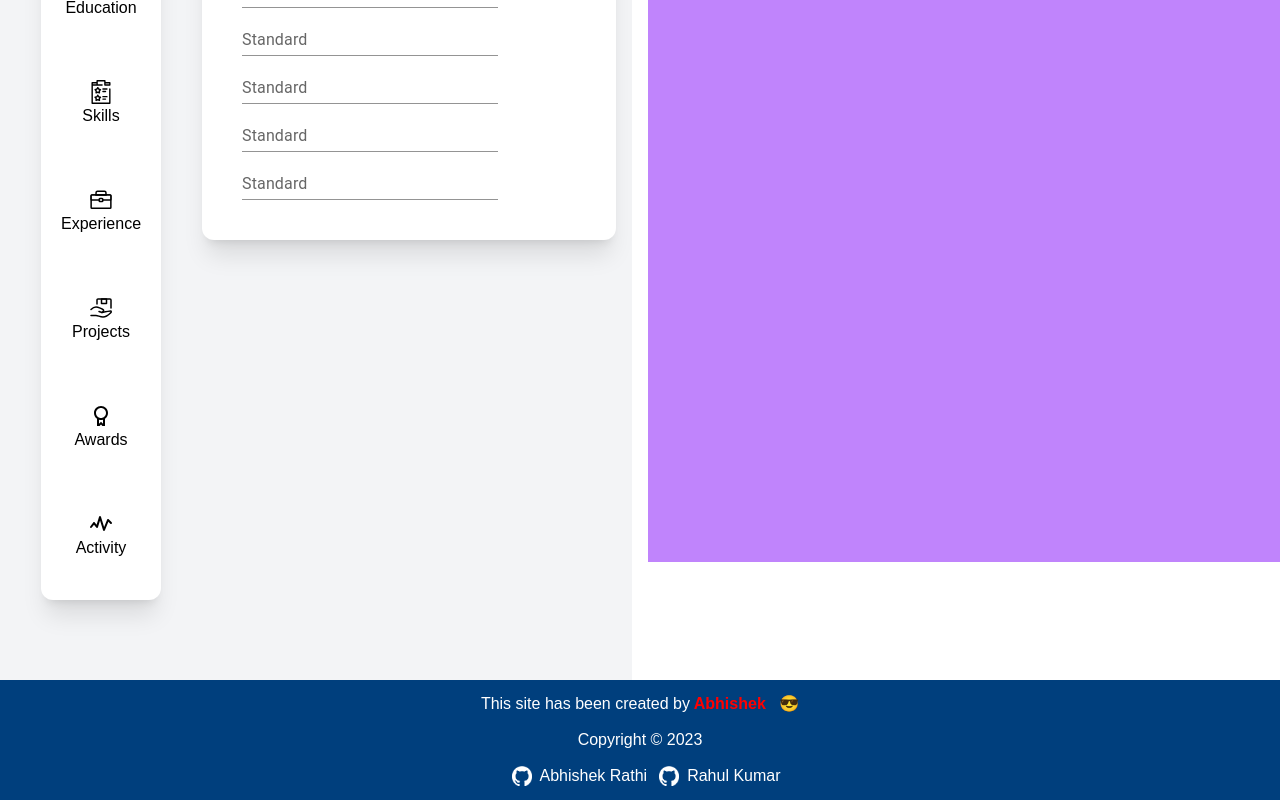
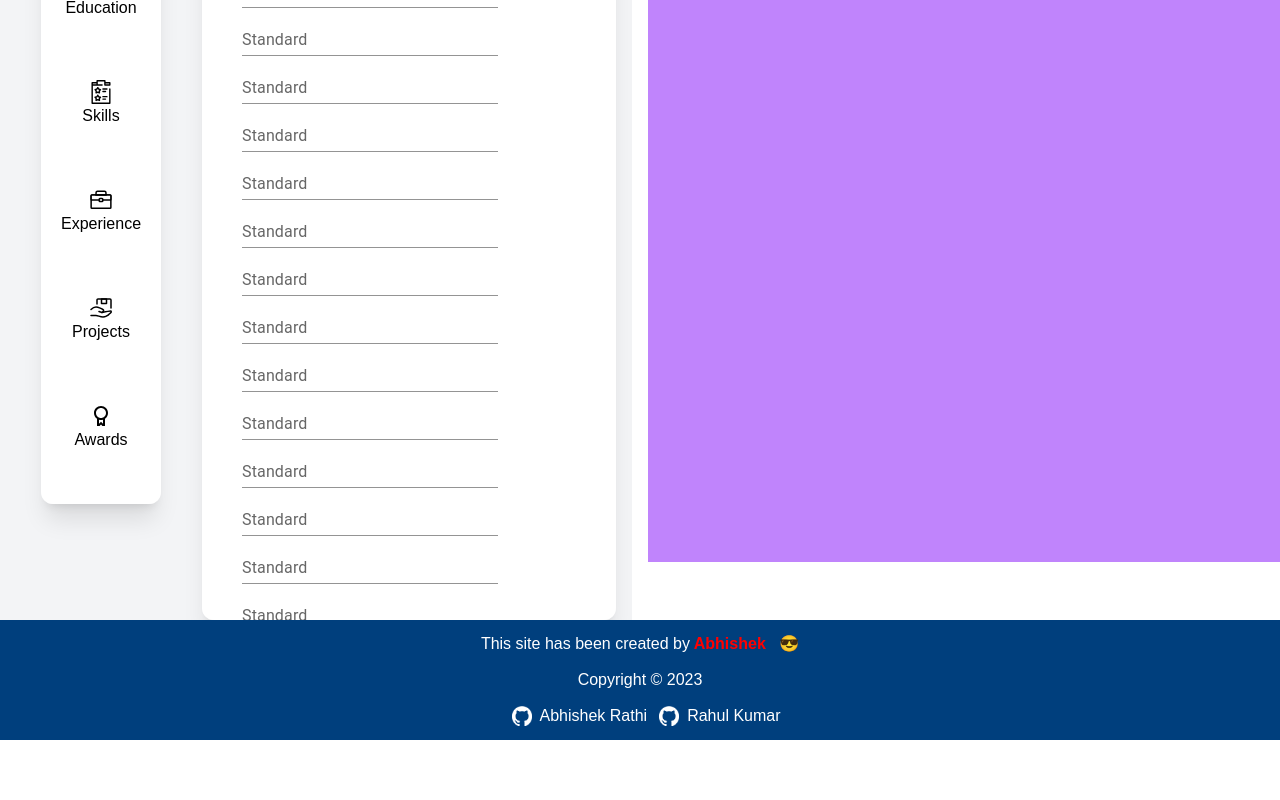
Before and after one commit to abhishekrathi16/resume-builder, a Next.js app: page /builder in a window 1280 px wide. Shown: the part 302-1102 px from the top of the page. After the commit the page ends 1042 px from the top, so only its background shows below. Built offline with nearby package versions, Linux system fonts and the light colour scheme.

Commit message:
styling issues fix

```diff
--- a/components/modules/builder/editor/components/FormSection.tsx
+++ b/components/modules/builder/editor/components/FormSection.tsx
@@ -48,7 +48,7 @@ interface Id {
 
 const FormSection = (props: Id) => {
   return (
-    <div className='bg-white mt-[40px] p-10 rounded-xl shadow-xl'>
+    <div className='bg-white mt-[40px] max-h-[700px] p-10 pb-[50px] overflow-x-scroll rounded-xl shadow-xl'>
         {switchLayouts(props.id)}
     </div>
   )
--- a/components/modules/builder/editor/components/Sidebar.tsx
+++ b/components/modules/builder/editor/components/Sidebar.tsx
@@ -5,7 +5,7 @@ import items from "./sidebar/items";
 
 const Sidebar = (props: any) => {
   return (
-    <div className="m-[80px] bg-white w-[120px] p-[20px] mt-[42px] mx-[25px] rounded-xl shadow-xl overflow-x-auto">
+    <div className="m-[80px] bg-white w-[120px] p-[20px] mt-[42px] mx-[25px] rounded-xl shadow-xl max-h-[700px] overflow-x-auto">
       <div className="buttons">
         {items.map((item) => {
           return (
--- a/components/modules/builder/editor/modules/basic/BasicLayout.tsx
+++ b/components/modules/builder/editor/modules/basic/BasicLayout.tsx
@@ -76,6 +76,94 @@ const BasicLayout = () => {
           onChangeHandler(e.target.value, "github");
         }}
       />
+      <TextField
+        id="standard-basic"
+        label="Standard"
+        variant="standard"
+        onChange={(e) => {
+          onChangeHandler(e.target.value, "github");
+        }}
+      />
+      <TextField
+        id="standard-basic"
+        label="Standard"
+        variant="standard"
+        onChange={(e) => {
+          onChangeHandler(e.target.value, "github");
+        }}
+      />
+      <TextField
+        id="standard-basic"
+        label="Standard"
+        variant="standard"
+        onChange={(e) => {
+          onChangeHandler(e.target.value, "github");
+        }}
+      />
+      <TextField
+        id="standard-basic"
+        label="Standard"
+        variant="standard"
+        onChange={(e) => {
+          onChangeHandler(e.target.value, "github");
+        }}
+      />
+      <TextField
+        id="standard-basic"
+        label="Standard"
+        variant="standard"
+        onChange={(e) => {
+          onChangeHandler(e.target.value, "github");
+        }}
+      />
+      <TextField
+        id="standard-basic"
+        label="Standard"
+        variant="standard"
+        onChange={(e) => {
+          onChangeHandler(e.target.value, "github");
+        }}
+      />
+      <TextField
+        id="standard-basic"
+        label="Standard"
+        variant="standard"
+        onChange={(e) => {
+          onChangeHandler(e.target.value, "github");
+        }}
+      />
+      <TextField
+        id="standard-basic"
+        label="Standard"
+        variant="standard"
+        onChange={(e) => {
+          onChangeHandler(e.target.value, "github");
+        }}
+      />
+      <TextField
+        id="standard-basic"
+        label="Standard"
+        variant="standard"
+        onChange={(e) => {
+          onChangeHandler(e.target.value, "github");
+        }}
+      />
+      <TextField
+        id="standard-basic"
+        label="Standard"
+        variant="standard"
+        onChange={(e) => {
+          onChangeHandler(e.target.value, "github");
+        }}
+      />
+      <TextField
+        id="standard-basic"
+        label="Standard"
+        variant="standard"
+        onChange={(e) => {
+          onChangeHandler(e.target.value, "github");
+        }}
+      />
     </div>
   );
 };
```
